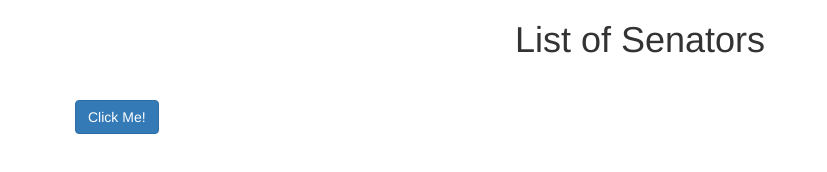
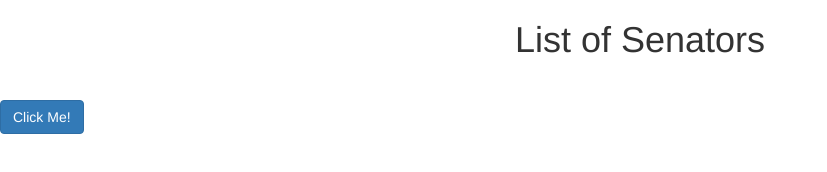
Before and after one commit to sophiayangx/politics, a plain HTML site: page index.html in a window 1280 px wide. Shown: the whole page, without its empty margins (0-827 px from the left). Drawn offline with nearby package versions, Linux system fonts and the light colour scheme.

Commit message:
Classadoo autocommit

```diff
--- a/index.html
+++ b/index.html
@@ -7,9 +7,9 @@
   <body>
     <h1>List of Senators</h1>
     <div class="row">
-
-
+    <div class="col-xs-6">
     <input type="button" class="btn btn-primary" id="button" value="Click Me!">
+    </div>
     </div>
     <script src="https://www.jasondavies.com/d3.min.js"></script>
     <script src="script.js"></script>
--- a/style.css
+++ b/style.css
@@ -1,5 +1,5 @@
 #button {
-  margin-left: 90px;
+/*  margin-left: 90px;*/
   margin-top: 30px;
 }
 
```
